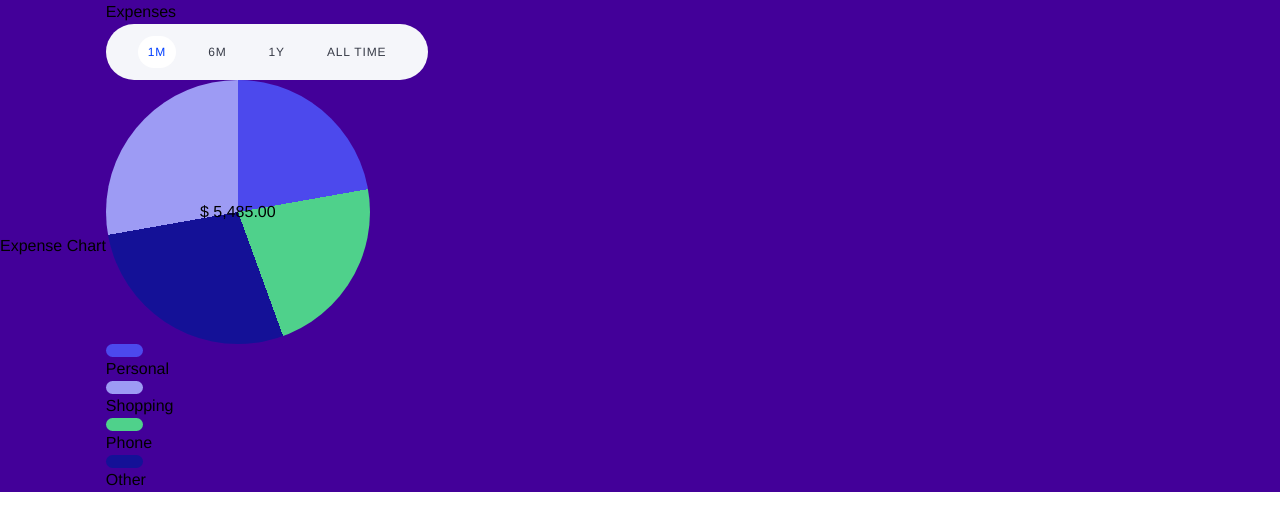
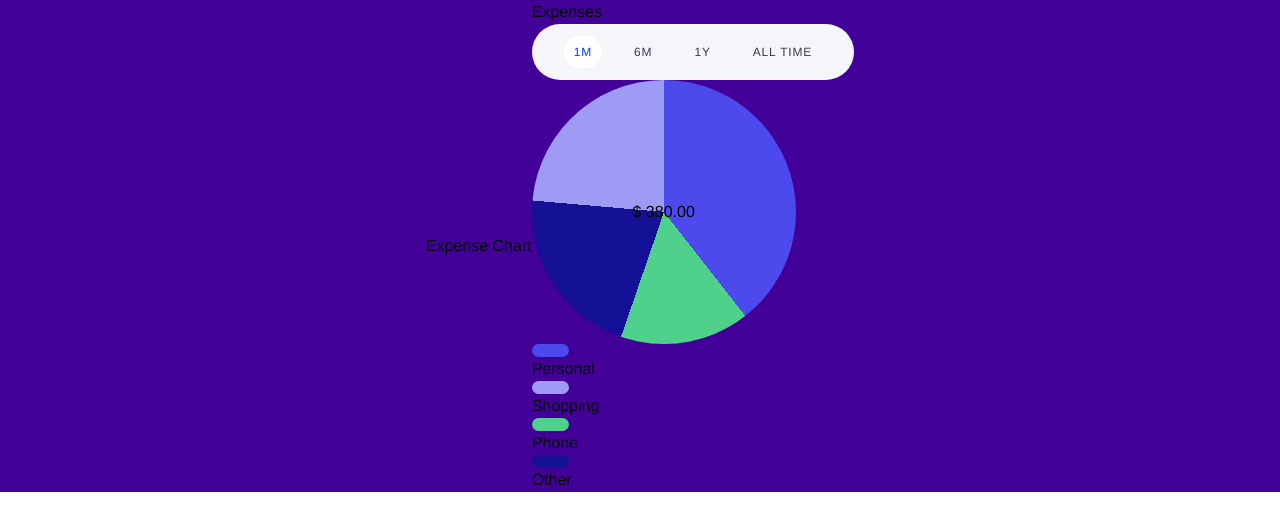
Before and after one commit to saniuzzaman-robin/expense-chart, an Angular app: page / in a window 1280 px wide. Shown: the top 530 px of the page. Built offline with nearby package versions, Linux system fonts and the light colour scheme; a web font is replaced by a local one.

Commit message:
integrate tab change functionality and finalize UI

```diff
--- a/src/app/app.component.html
+++ b/src/app/app.component.html
@@ -1,5 +1,5 @@
 <div
-  class="chart-container flex flex-col items-center sm:justify-center h-screen overflow-y-auto py-8 sm:p-8"
+  class="chart-container flex flex-col items-center h-screen overflow-y-auto py-8 sm:p-8 min-w-fit"
 >
   <h1 class="text-white font-normal text-[42px] mb-8 leading-none">
     Expense Chart
@@ -13,7 +13,7 @@
       class="mt-10 mb-6"
       (selectedTabChange)="onSelectedTabChange($event)"
     ></app-expense-tab>
-    <app-expense-pie-chart></app-expense-pie-chart>
+    <app-expense-pie-chart [tabData]="selectedTabData"></app-expense-pie-chart>
     <div
       class="mt-12 flex gap-6 flex-wrap items-center justify-center px-6 sm:px-2"
     >
--- a/src/app/app.component.scss
+++ b/src/app/app.component.scss
@@ -4,3 +4,8 @@
   display: flex;
   align-items: center;
 }
+@media (min-height: 800px) {
+  .chart-container {
+    justify-content: center;
+  }
+}
--- a/src/app/app.component.ts
+++ b/src/app/app.component.ts
@@ -35,6 +35,5 @@ export class AppComponent implements OnInit {
     this.selectedTabData =
       this.chartData.find((item) => item.period === tabName) ??
       this.selectedTabData;
-      console.log(this.selectedTabData);
   }
 }
--- a/src/app/shared/components/expense-pie-chart/expense-pie-chart.component.html
+++ b/src/app/shared/components/expense-pie-chart/expense-pie-chart.component.html
@@ -1,5 +1,10 @@
-<div class="piechart">
-    <div class="rounded-full bg-white w-[80%] h-[80%] flex items-center justify-center font-extrabold text-4xl">
-        $ 5,485<span class="text-lg text-[#AFADFE] flex items-end pt-3">.00</span>
-    </div>
+<div class="piechart" [ngStyle]="{ 'background-image': conicGradient }">
+  <div
+    class="rounded-full bg-white w-[80%] h-[80%] flex items-center justify-center font-extrabold text-4xl"
+  >
+    $ {{ totalAmountInt
+    }}<span class="text-lg text-[#AFADFE] flex items-end pt-3"
+      >.{{ totalAmountDes }}</span
+    >
+  </div>
 </div>
--- a/src/app/shared/components/expense-pie-chart/expense-pie-chart.component.scss
+++ b/src/app/shared/components/expense-pie-chart/expense-pie-chart.component.scss
@@ -1,18 +1,15 @@
 .piechart {
-  display: block;
+  display: flex;
+  justify-content: center;
+  align-items: center;
   width: 264px;
   height: 264px;
   border-radius: 50%;
   background-image: conic-gradient(
-    #4C49ED 0 80deg,
-    #4FD18B 0 160deg,
+    #4c49ed 0 80deg,
+    #4fd18b 0 160deg,
     #141197 0 260deg,
-    #9D9BF4 0 360deg
+    #9d9bf4 0 360deg
   );
+  transition: all 0.6s ease;
 }
-
-.piechart {
-  display: flex;
-  justify-content: center;
-  align-items: center;
-}
--- a/src/app/shared/components/expense-pie-chart/expense-pie-chart.component.ts
+++ b/src/app/shared/components/expense-pie-chart/expense-pie-chart.component.ts
@@ -1,13 +1,61 @@
-import { Component } from '@angular/core';
+import { ChartData } from './../../data/chart-data';
+import { Component, Input, OnChanges, OnInit } from '@angular/core';
 import { CommonModule } from '@angular/common';
+import { ChartItem, PieChartPercent } from '../../models/shared.model';
 
 @Component({
   selector: 'app-expense-pie-chart',
   standalone: true,
   imports: [CommonModule],
   templateUrl: './expense-pie-chart.component.html',
-  styleUrl: './expense-pie-chart.component.scss'
+  styleUrl: './expense-pie-chart.component.scss',
 })
-export class ExpensePieChartComponent {
-
+export class ExpensePieChartComponent implements OnInit, OnChanges {
+  @Input() tabData: ChartItem = ChartData[0];
+  totalAmountInt: string = '0';
+  totalAmountDes: string = '0';
+  toalPieAmount: number = 360;
+  conicGradient: any;
+  shares: PieChartPercent = {
+    Personal: 0,
+    Shopping: 0,
+    Phone: 0,
+    Other: 0,
+  };
+  ngOnInit(): void {
+    console.log(this.tabData);
+    this.updateChartData();
+  }
+  ngOnChanges(): void {
+    this.updateChartData();
+  }
+  updateChartData(): void {
+    [this.totalAmountInt, this.totalAmountDes] = (
+      this.tabData.personal +
+      this.tabData.other +
+      this.tabData.phone +
+      this.tabData.shopping
+    )
+      .toFixed(2)
+      .split('.');
+    this.toalPieAmount = parseInt(this.totalAmountInt);
+    this.shares.Personal = this.calculatePercentage(this.tabData.personal);
+    this.shares.Phone = this.calculatePercentage(this.tabData.phone);
+    this.shares.Shopping = this.calculatePercentage(this.tabData.shopping);
+    this.shares.Other = this.calculatePercentage(this.tabData.other);
+    this.updateConicGradientColor();
+  }
+  calculatePercentage(share: number): number {
+    return parseInt(((share / this.toalPieAmount) * 360).toFixed(0));
+  }
+  updateConicGradientColor(): void {
+    this.conicGradient = `conic-gradient(
+      #4C49ED 0 ${this.shares.Personal}deg,
+      #4FD18B 0 ${this.shares.Personal + this.shares.Phone}deg,
+      #141197 0 ${
+        this.shares.Personal + this.shares.Phone + this.shares.Other
+      }deg,
+      #9D9BF4 0 360deg
+      )`;
+  }
 }
--- a/src/app/shared/components/expense-tab/expense-tab.component.scss
+++ b/src/app/shared/components/expense-tab/expense-tab.component.scss
@@ -6,6 +6,7 @@
   gap: 22px;
 }
 .tab-btn {
+  border-radius: 16px;
   color: #373b47;
   font-size: 12px;
   font-style: normal;
@@ -13,9 +14,24 @@
   line-height: 16px;
   letter-spacing: 0.84px;
   padding: 8px 10px;
+  -webkit-tap-highlight-color: transparent; /* Disable the tap highlight color on iOS */
+  touch-action: manipulation;
+  transition: background-color 0.6s ease;
+}
+@supports (-webkit-touch-callout: none) {
+  .tab-btn {
+    -webkit-tap-highlight-color: transparent; /* Disable the tap highlight color on Android */
+    touch-action: manipulation; /* Disable double-tap-to-zoom on Android */
+  }
+}
+.tab-btn:hover {
+  background: rgba(255, 255, 255, 0.771);
+  border-radius: 16px;
 }
 .tab-btn.active {
   color: #003eff;
   background: white;
   border-radius: 16px;
+  transition: background-color 0.6s ease;
+  transition: color 0.3s ease;
 }
--- a/src/app/shared/data/chart-data.ts
+++ b/src/app/shared/data/chart-data.ts
@@ -25,7 +25,7 @@ export const ChartData: ChartItem[] = [
   {
     period: 'ALL TIME',
     personal: 1800,
-    shopping: 1420,
+    shopping: 1421,
     phone: 1265,
     other: 1000,
   },
--- a/src/app/shared/models/shared.model.ts
+++ b/src/app/shared/models/shared.model.ts
@@ -9,3 +9,9 @@ export type ExpenseType = {
   colorCode: string;
   name: string;
 };
+export type PieChartPercent = {
+  Personal: number;
+  Shopping: number;
+  Phone: number;
+  Other: number;
+}
```
